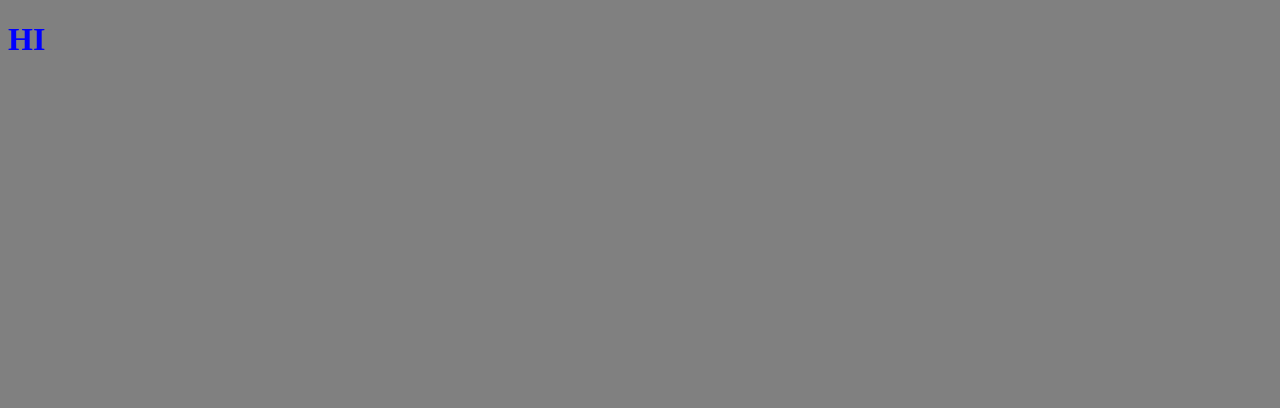
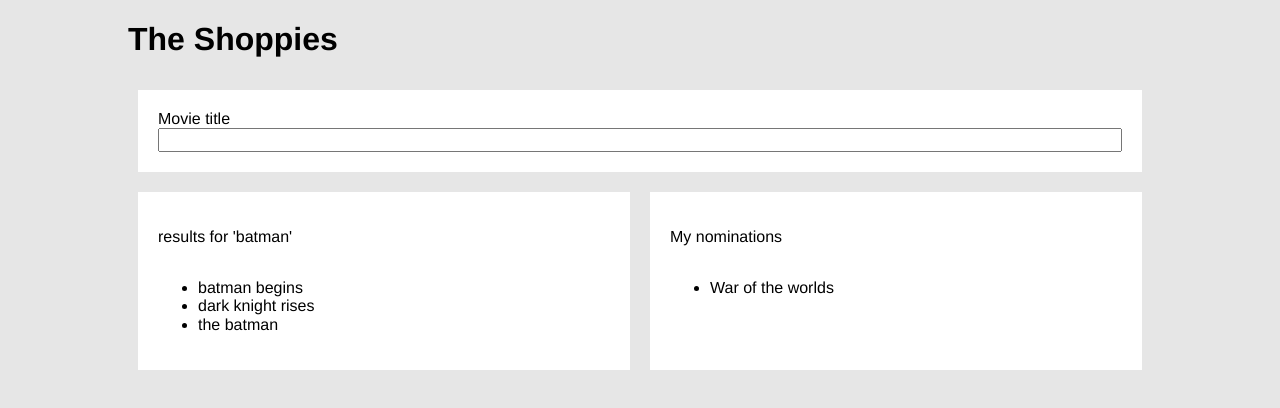
Before and after one commit to josepwil/the-shoppies, a website: page index.html in a window 1280 px wide. Drawn offline with nearby package versions, Linux system fonts and the light colour scheme.

Commit message:
feat: adding basic styling

```diff
--- a/index.html
+++ b/index.html
@@ -3,12 +3,39 @@
 <head>
   <meta charset="UTF-8">
   <meta name="viewport" content="width=device-width, initial-scale=1.0">
-  <title>Document</title>
+  <title>The Shoppies</title>
 
+  <!-- External CSS-->
+  <link rel="stylesheet" href="https://cdnjs.cloudflare.com/ajax/libs/normalize/8.0.1/normalize.min.css" type="text/css" />
+   <!-- App CSS-->
   <link rel="stylesheet" href="stylesheets/style.css">
-
 </head>
 <body>
-  <h1>HI</h1>
+
+  <div class="app-container">
+    <h1>The Shoppies</h1>
+    <form action="" class="search">
+      <label for="search">Movie title</label>
+      <input type="text" name="search-bar" id="search">
+    </form>
+    <div class="data-container">
+      <div class="results-container">
+        <p>results for 'batman'</p>
+        <ul>
+          <li>batman begins</li>
+          <li>dark knight rises</li>
+          <li>the batman</li>
+        </ul>
+      </div>
+      <div class="nominations-container">
+        <p>My nominations</p>
+        <ul>
+          <li>War of the worlds</li>
+        </ul>
+      </div>
+    </div>
+
+  </div>
+
 </body>
 </html>
--- a/sass/style.scss
+++ b/sass/style.scss
@@ -1,8 +1,72 @@
-$primary-color: gray;
-$primary-font: blue;
+$primary-color:#e6e6e6;
+$primary-font: Helvetica, sans-serif;
+
+html {
+  box-sizing: border-box;
+}
 
 body {
   background-color: $primary-color;
-  color: $primary-font;
-  width: 80%;
+  font-family: $primary-font;
+
+
+  div.app-container {
+    display: flex;
+    flex-direction: column;
+    justify-content: space-between;
+    margin: auto;
+  }
+
+  form.search {
+    display: flex;
+    flex-direction: column;
+    background-color: white;
+    padding: 20px;
+    margin: 10px;
+  }
+
+  div.data-container {
+    display: flex;
+    flex-direction: column;
+
+
+    div.results-container {
+      display: flex;
+      flex-direction: column;
+      background-color: white;
+      margin: 10px;
+      padding: 20px;
+
+    }
+
+    div.nominations-container {
+      display: flex;
+      flex-direction: column;
+      background-color: white;
+      margin: 10px;
+      padding: 20px;
+
+    }
+  }
 }
+
+@media (min-width: 1024px) {
+  div.app-container {
+    width: 80%;
+
+    div.data-container {
+      flex-direction: row;
+      justify-content: space-between;
+    }
+
+    div.results-container {
+      width: 50%;
+
+    }
+
+    div.nominations-container {
+      width: 50%;
+
+    }
+  }
+}
```
Also changed, not shown: stylesheets/style.css, 1 other file.
